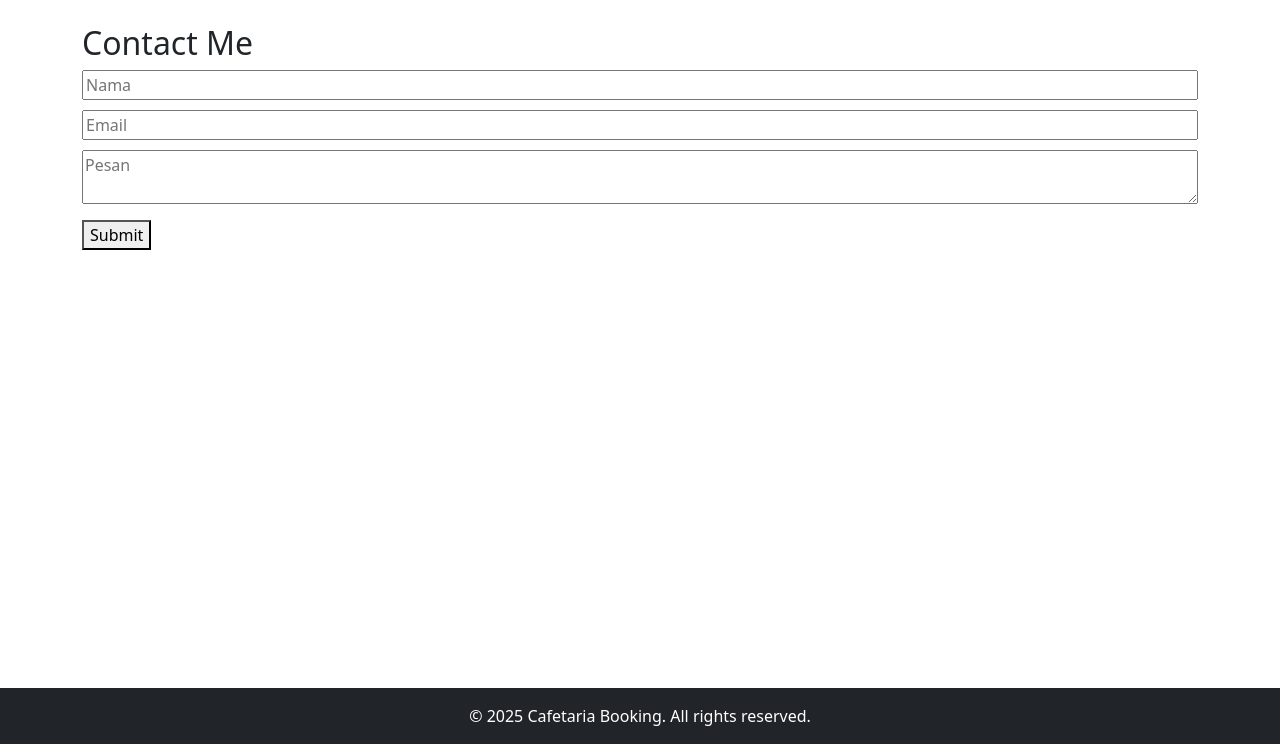
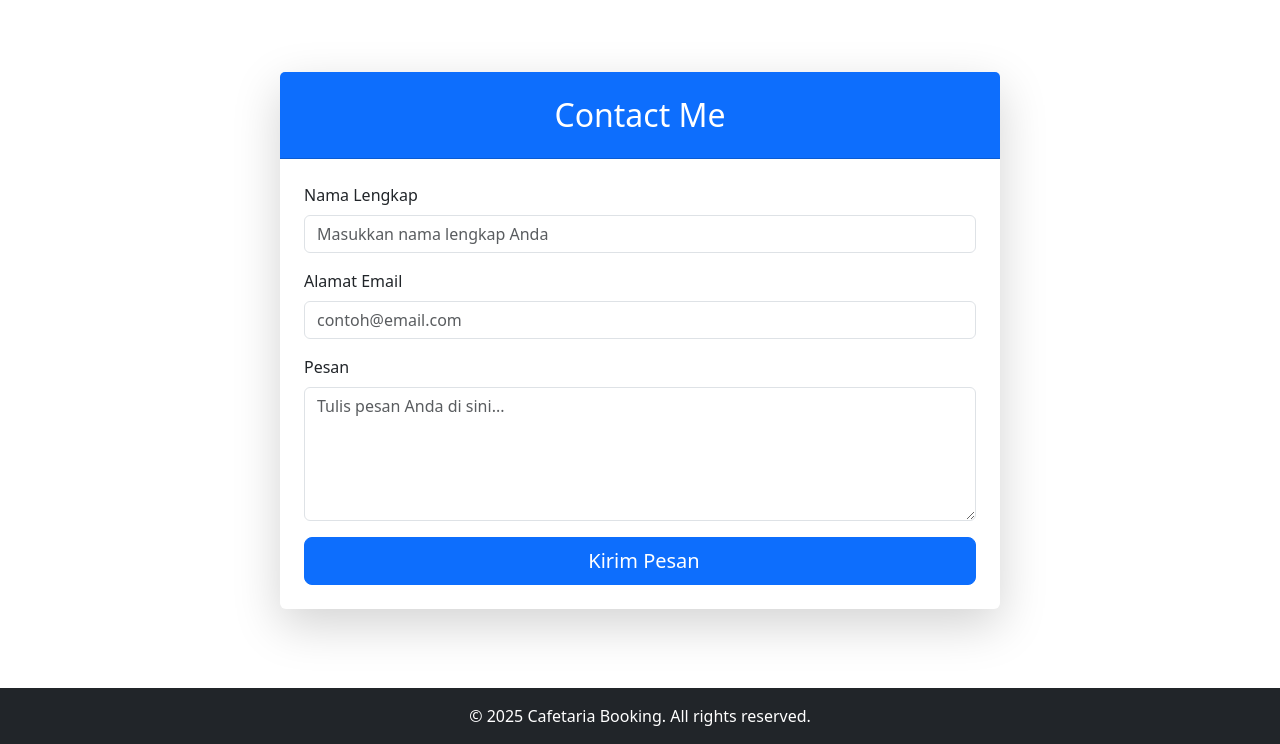
Before and after one commit to Derryy17/d3rry, a PHP site: page /contact.php in a window 1280 px wide. Shown: the part 56-800 px from the top of the page. Run offline with PHP 8.4, Linux system fonts and the light colour scheme.

Commit message:
Update contact.php

```diff
--- a/UKK/contact.php
+++ b/UKK/contact.php
@@ -7,14 +7,73 @@ if ($_SERVER['REQUEST_METHOD'] == 'POST') {
     $email = $_POST['email'];
     $pesan = $_POST['pesan'];
     mysqli_query($conn, "INSERT INTO pesan (nama, email, pesan) VALUES ('$nama', '$email', '$pesan')");
-    echo "<div class='alert alert-success'>Pesan berhasil dikirim!</div>";
+    echo "<div class='alert alert-success alert-dismissible fade show' role='alert'>
+            <strong>Berhasil!</strong> Pesan Anda telah berhasil dikirim.
+            <button type='button' class='btn-close' data-bs-dismiss='alert' aria-label='Close'></button>
+          </div>";
 }
 ?>
-<h2>Contact Me</h2>
-<form method="post">
-  <input type="text" name="nama" placeholder="Nama" required><br>
-  <input type="email" name="email" placeholder="Email" required><br>
-  <textarea name="pesan" placeholder="Pesan" required></textarea><br>
-  <button type="submit">Submit</button>
-</form>
+
+<div class="container py-5">
+    <div class="row justify-content-center">
+        <div class="col-md-8">
+            <div class="card shadow-lg border-0 rounded-lg">
+                <div class="card-header bg-primary text-white text-center py-4">
+                    <h2 class="mb-0">Contact Me</h2>
+                </div>
+                <div class="card-body p-4">
+                    <form method="post" class="needs-validation" novalidate>
+                        <div class="mb-3">
+                            <label for="nama" class="form-label">Nama Lengkap</label>
+                            <input type="text" class="form-control" id="nama" name="nama" placeholder="Masukkan nama lengkap Anda" required>
+                            <div class="invalid-feedback">
+                                Mohon masukkan nama lengkap Anda.
+                            </div>
+                        </div>
+
+                        <div class="mb-3">
+                            <label for="email" class="form-label">Alamat Email</label>
+                            <input type="email" class="form-control" id="email" name="email" placeholder="contoh@email.com" required>
+                            <div class="invalid-feedback">
+                                Mohon masukkan alamat email yang valid.
+                            </div>
+                        </div>
+
+                        <div class="mb-3">
+                            <label for="pesan" class="form-label">Pesan</label>
+                            <textarea class="form-control" id="pesan" name="pesan" rows="5" placeholder="Tulis pesan Anda di sini..." required></textarea>
+                            <div class="invalid-feedback">
+                                Mohon tulis pesan Anda.
+                            </div>
+                        </div>
+
+                        <div class="d-grid">
+                            <button type="submit" class="btn btn-primary btn-lg">
+                                <i class="fas fa-paper-plane me-2"></i>Kirim Pesan
+                            </button>
+                        </div>
+                    </form>
+                </div>
+            </div>
+        </div>
+    </div>
+</div>
+
+<script>
+// Form validation script
+(function () {
+    'use strict'
+    var forms = document.querySelectorAll('.needs-validation')
+    Array.prototype.slice.call(forms).forEach(function (form) {
+        form.addEventListener('submit', function (event) {
+            if (!form.checkValidity()) {
+                event.preventDefault()
+                event.stopPropagation()
+            }
+            form.classList.add('was-validated')
+        }, false)
+    })
+})()
+</script>
+
 <?php include 'inc/footer.php'; ?>
```
